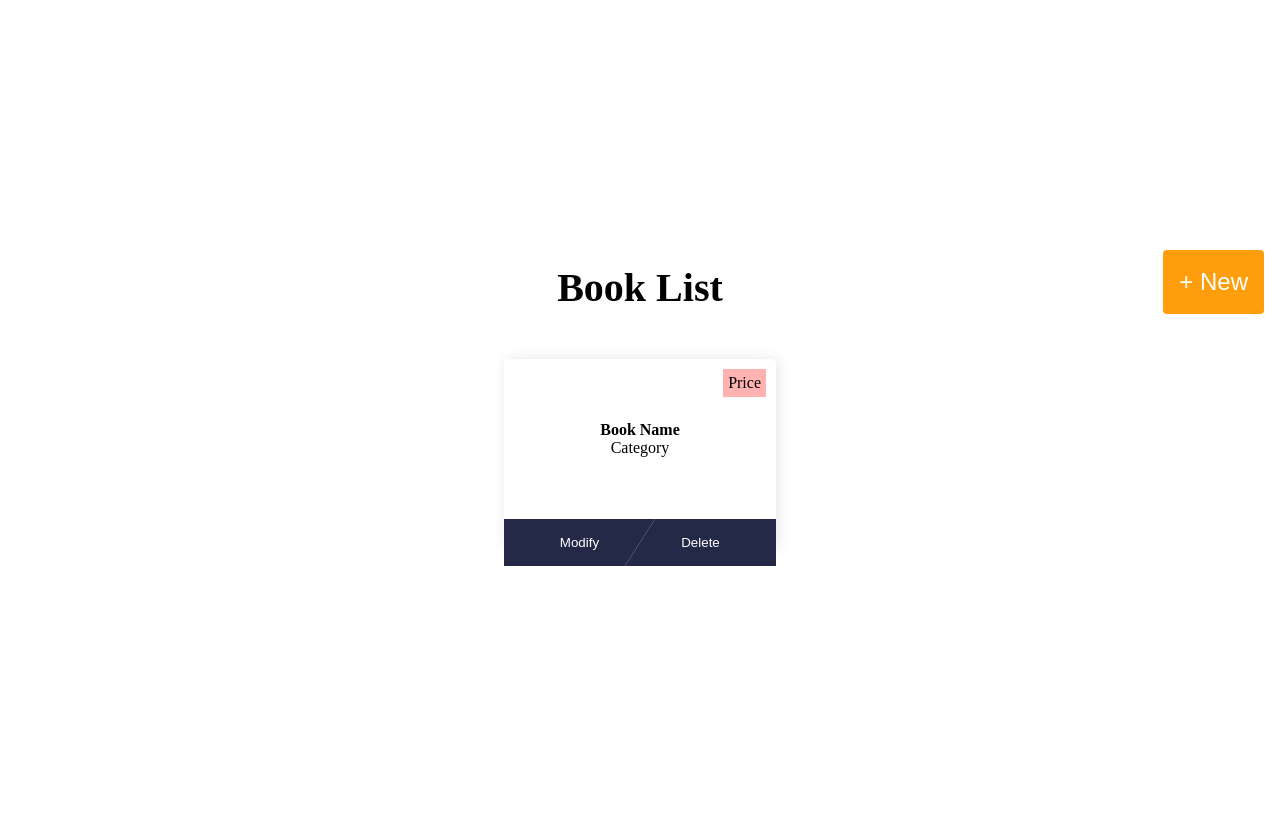
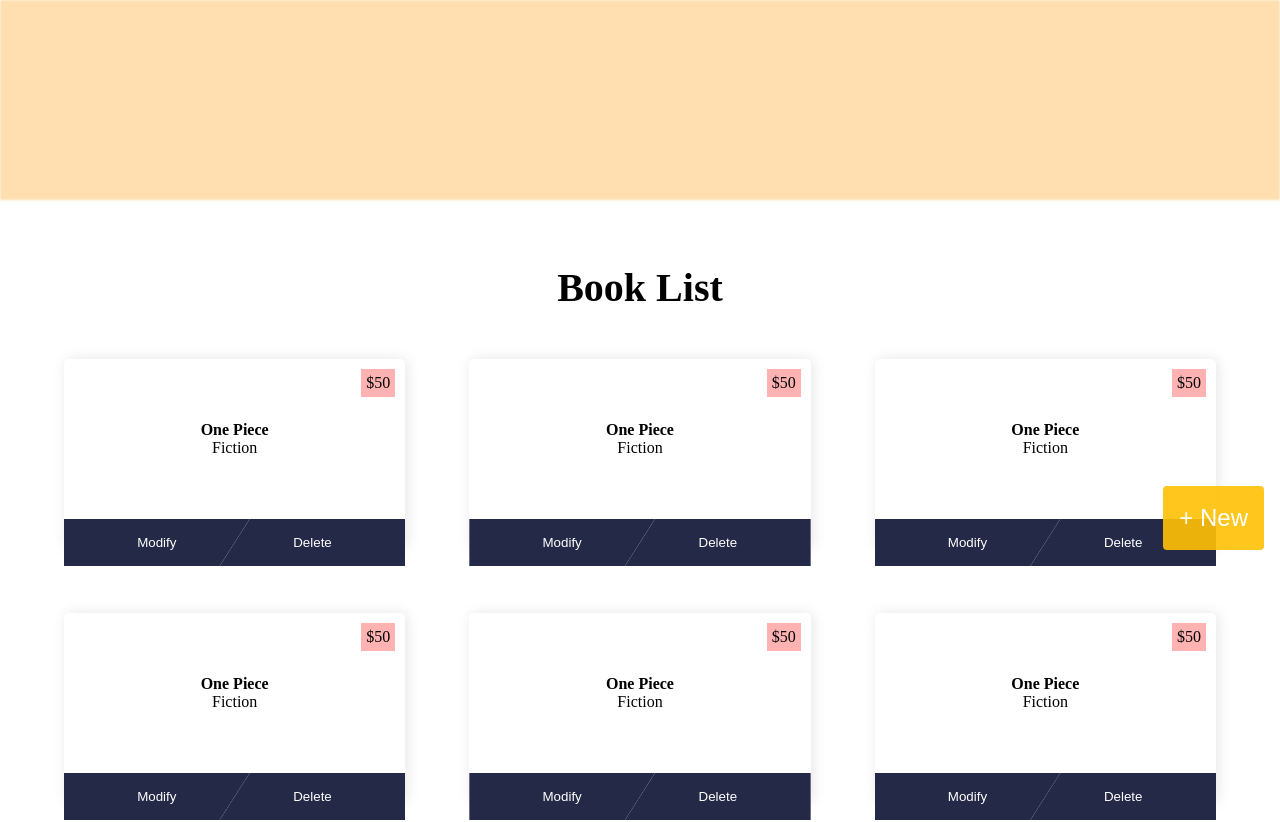
Before and after one commit to achowatt/bookstore, a React (Create React App) app: page / in a window 1280 px wide. Shown: the top 822 px of the page. Before the commit the page ends 800 px from the top, so only its background shows below. Built offline with nearby package versions, Linux system fonts and the light colour scheme.

Commit message:
Test data.js

```diff
--- a/package.json
+++ b/package.json
@@ -13,6 +13,7 @@
     "react-scripts": "4.0.3",
     "redux": "^4.0.5",
     "styled-components": "^5.2.3",
+    "uuid": "^8.3.2",
     "web-vitals": "^1.0.1"
   },
   "scripts": {
--- a/src/App.js
+++ b/src/App.js
@@ -23,4 +23,5 @@
 const AppStyle = styled.div`
   width: 100%;
 `;
+
 export default App;
--- a/src/components/AddNewButton.js
+++ b/src/components/AddNewButton.js
@@ -13,12 +13,12 @@
   padding: 0 1rem;
   height: 4rem;
   border: none;
-  background: rgb(255, 158, 13);
+  background: #ffc107e8;
   font-size: 1.5rem;
   color: white;
   border-radius: 4px;
   position: fixed;
-  top: 250px;
+  bottom: 250px;
   right: 1rem;
 `;
 
--- a/src/components/BookDetails.js
+++ b/src/components/BookDetails.js
@@ -2,21 +2,16 @@
 import { CardButtons } from "../styles/mixinStyle";
 import styled from "styled-components";
 
-const BookDetails = () => {
+const BookDetails = ({ id, name, price, category, description }) => {
   return (
-    <BookInfoCard>
+    <BookInfoCard id={id}>
       <div class="wrapper">
         <div class="book-info">
-          <h4>Book Name</h4>
-          <p>Category</p>
-          <p class="price">Price</p>
+          <h4>{name}</h4>
+          <p>{category}</p>
+          <p class="price">${price}</p>
         </div>
-        <div class="book-description">
-          Description: Lorem ipsum dolor sit amet consectetur adipisicing elit.
-          Reprehenderit eveniet iusto soluta nobis doloremque ipsa cumque
-          adipisci, dolore sit tempora distinctio. Commodi possimus facere
-          inventore? Adipisci explicabo incidunt ut totam.
-        </div>
+        <div class="book-description">{description}</div>
       </div>
 
       <div className="modify-delete-container">
--- a/src/components/BooklistSection.js
+++ b/src/components/BooklistSection.js
@@ -1,13 +1,25 @@
 import React from "react";
 import styled from "styled-components";
 import BookDetails from "./BookDetails";
+import data from "../data";
 
 const BooklistSection = () => {
+  const bookData = data();
+
   return (
     <BookListContainer>
       <h2>Book List</h2>
       <ul class="book-list">
-        <BookDetails />
+        {bookData.map((book) => (
+          <BookDetails
+            key={book.id}
+            id={book.id}
+            name={book.name}
+            price={book.price}
+            category={book.category}
+            description={book.description}
+          />
+        ))}
       </ul>
     </BookListContainer>
   );
--- a/src/components/HeaderSection.js
+++ b/src/components/HeaderSection.js
@@ -4,9 +4,7 @@
 const HeaderSection = () => {
   return (
     <header>
-      <HeaderBackground>
-        <h1>Book Store</h1>
-      </HeaderBackground>
+      <HeaderBackground></HeaderBackground>
     </header>
   );
 };
@@ -19,6 +17,7 @@
   width: 100%;
   display: flex;
   color: white;
+  background: rgb(255 223 176);
 `;
 
 export default HeaderSection;
--- a/src/components/PopupSection.js
+++ b/src/components/PopupSection.js
@@ -1,5 +1,7 @@
 import React from "react";
 import styled from "styled-components";
+
+import FormSection from "./FormSection";
 
 const PopupSection = () => {
   return (
@@ -7,7 +9,7 @@
       <Popup>
         <h2>Modify Book</h2>
         <BookIdStyle>Book ID: 23WD4R</BookIdStyle>
-        {/* render form here */}
+        <FormSection />
         <CloseButton>close</CloseButton>
       </Popup>
       <Overlay />
--- /dev/null
+++ b/src/data.js
@@ -0,0 +1,92 @@
+import { v4 as uuidv4 } from "uuid";
+
+const data = () => {
+  return [
+    {
+      id: uuidv4(),
+      name: "One Piece",
+      price: 50,
+      category: "Fiction",
+      description: "Awesome manga about a boy blah blah",
+    },
+    {
+      id: uuidv4(),
+      name: "One Piece",
+      price: 50,
+      category: "Fiction",
+      description: "Awesome manga about a boy blah blah",
+    },
+    {
+      id: uuidv4(),
+      name: "One Piece",
+      price: 50,
+      category: "Fiction",
+      description: "Awesome manga about a boy blah blah",
+    },
+    {
+      id: uuidv4(),
+      name: "One Piece",
+      price: 50,
+      category: "Fiction",
+      description: "Awesome manga about a boy blah blah",
+    },
+    {
+      id: uuidv4(),
+      name: "One Piece",
+      price: 50,
+      category: "Fiction",
+      description: "Awesome manga about a boy blah blah",
+    },
+    {
+      id: uuidv4(),
+      name: "One Piece",
+      price: 50,
+      category: "Fiction",
+      description: "Awesome manga about a boy blah blah",
+    },
+    {
+      id: uuidv4(),
+      name: "One Piece",
+      price: 50,
+      category: "Fiction",
+      description: "Awesome manga about a boy blah blah",
+    },
+    {
+      id: uuidv4(),
+      name: "One Piece",
+      price: 50,
+      category: "Fiction",
+      description: "Awesome manga about a boy blah blah",
+    },
+    {
+      id: uuidv4(),
+      name: "One Piece",
+      price: 50,
+      category: "Fiction",
+      description: "Awesome manga about a boy blah blah",
+    },
+    {
+      id: uuidv4(),
+      name: "One Piece",
+      price: 50,
+      category: "Fiction",
+      description: "Awesome manga about a boy blah blah",
+    },
+    {
+      id: uuidv4(),
+      name: "One Piece",
+      price: 50,
+      category: "Fiction",
+      description: "Awesome manga about a boy blah blah",
+    },
+    {
+      id: uuidv4(),
+      name: "One Piece",
+      price: 50,
+      category: "Fiction",
+      description: "Awesome manga about a boy blah blah",
+    },
+  ];
+};
+
+export default data;
--- a/src/styles/index.css
+++ b/src/styles/index.css
@@ -12,10 +12,9 @@
   justify-content: center;
 }
 
-.App {
+#root {
   width: 100%;
 }
-
 .header-image {
   /* background-image: url("books.jpg"); */
   filter: blur(1px);
```
Also changed, not shown: 1 other file (tests, documents, lock files or other folders).
